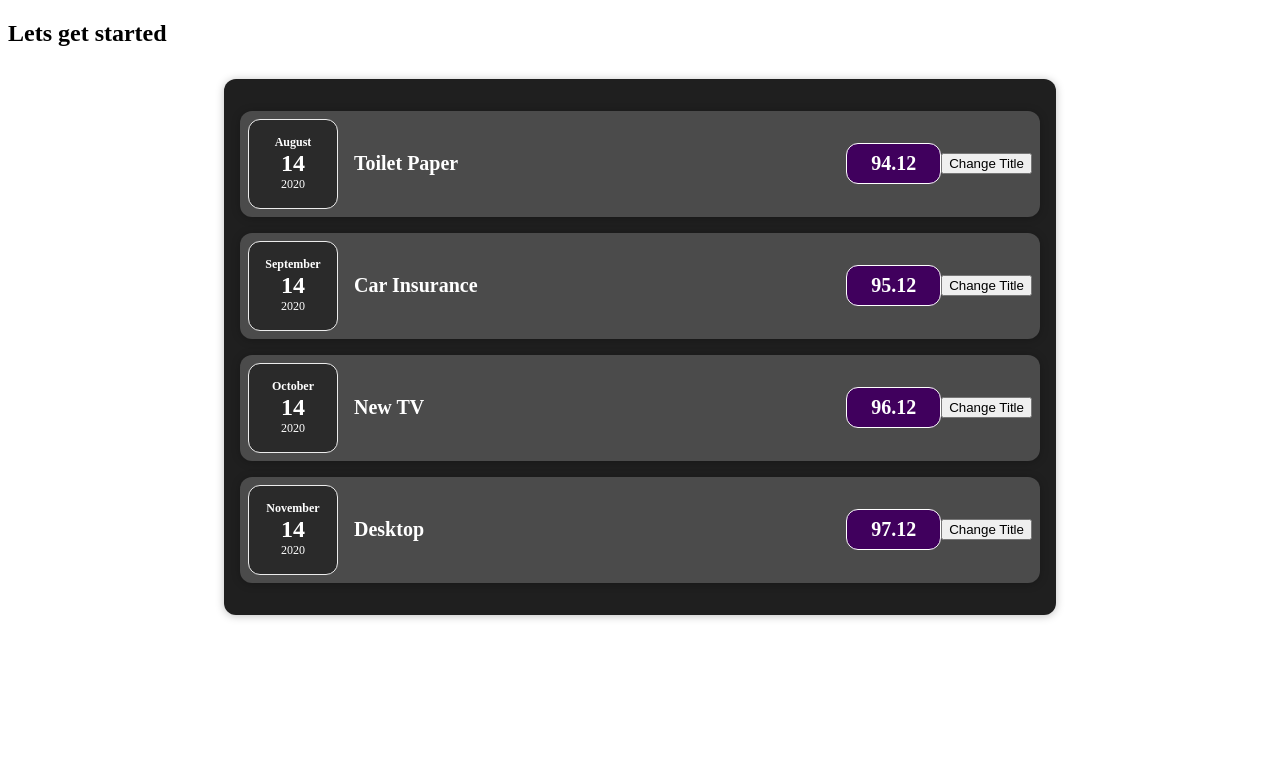
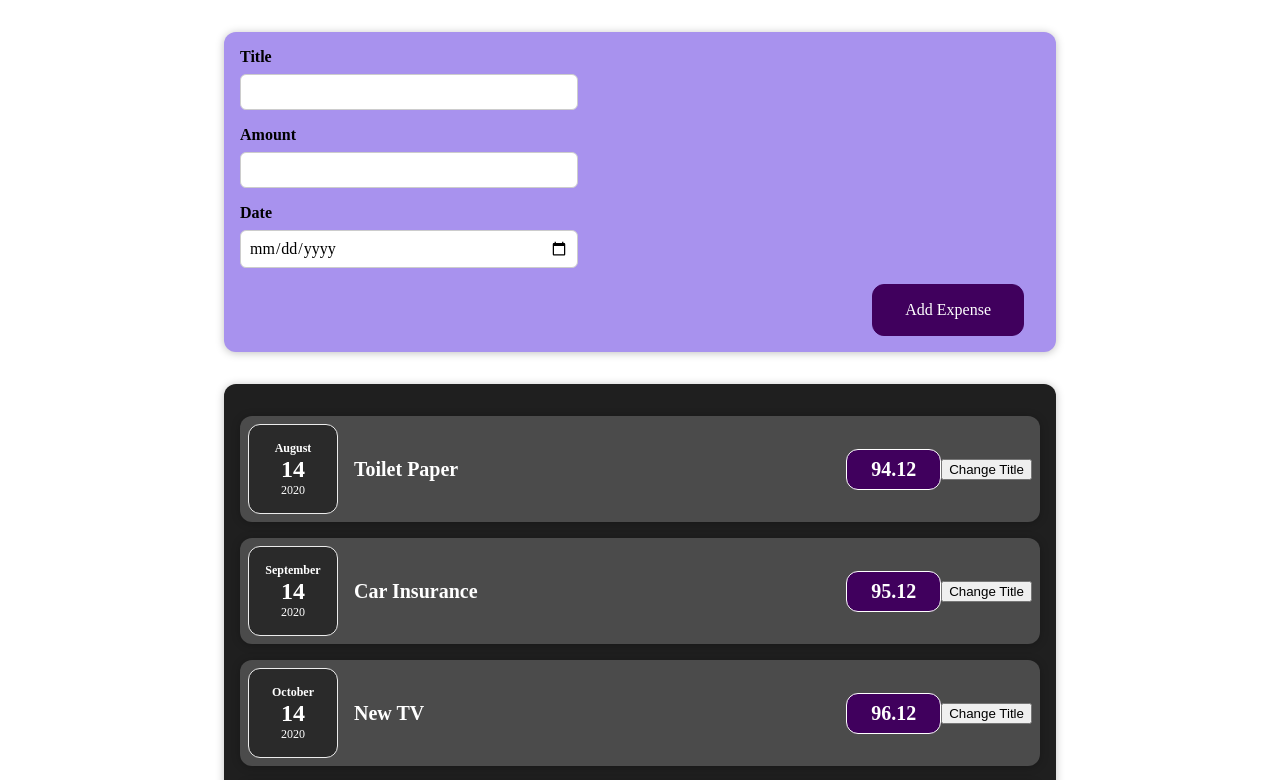
Before and after one commit to Gajendrakm/codeusingreactjs, a React (Create React App) app: page / in a window 1280 px wide. Shown: the top 780 px of the page. Built offline with nearby package versions, Linux system fonts and the light colour scheme.

Commit message:
ExpenseForm_Rendered

```diff
--- a/src/App.js
+++ b/src/App.js
@@ -1,4 +1,5 @@
 import Expenses from "./components/Expense/Expenses";
+import NewExpense from './components/NewExpense/NewExpense';
 
 function App() {
     const expenses =[
@@ -13,7 +14,7 @@
 
     return (
         <div>
-            <h2>Lets get started</h2>
+            <NewExpense/>
             <Expenses items={expenses}/>
         </div>
     )
--- /dev/null
+++ b/src/components/NewExpense/ExpenseForm.css
@@ -0,0 +1,26 @@
+.new-expense__controls {
+  display: flex;
+  flex-wrap: wrap;
+  gap: 1rem;
+  margin-bottom: 1rem;
+  text-align: left;
+}
+
+.new-expense__control label {
+  font-weight: bold;
+  margin-bottom: 0.5rem;
+  display: block;
+}
+
+.new-expense__control input {
+  font: inherit;
+  padding: 0.5rem;
+  border-radius: 6px;
+  border: 1px solid #ccc;
+  width: 20rem;
+  max-width: 100%;
+}
+
+.new-expense__actions {
+  text-align: right;
+}
--- a/src/components/NewExpense/ExpenseForm.js
+++ b/src/components/NewExpense/ExpenseForm.js
@@ -0,0 +1,35 @@
+import React from 'react';
+
+import './ExpenseForm.css';
+
+
+const ExpenseForm = () => {
+
+    return (
+        <form>
+            <div className='new-expense__controls'>
+                <div className='new-expense__control'>
+                    <label>Title</label>
+                    <input type='text'/>
+                </div>
+            </div>
+            <div className='new-expense__controls'>
+                <div className='new-expense__control'>
+                    <label>Amount</label>
+                    <input type='number' min="0.01" step="0.01"/>
+                </div>
+            </div>
+            <div className='new-expense__controls'>
+                <div className='new-expense__control'>
+                    <label>Date</label>
+                    <input type='date' min="2019-01-01" max="2022-12-31"/>
+                </div>
+            </div>
+            <div className='new-expense__actions'>
+                <button type='submit'>Add Expense</button>
+            </div>
+        </form>
+    )
+};
+
+export default ExpenseForm;
--- a/src/components/NewExpense/NewExpense.css
+++ b/src/components/NewExpense/NewExpense.css
@@ -0,0 +1,39 @@
+
+.new-expense {
+    background-color: #a892ee;
+    padding: 1rem;
+    margin: 2rem auto;
+    width: 50rem;
+    max-width: 95%;
+    border-radius: 12px;
+    text-align: center;
+    box-shadow: 0 1px 8px rgba(0, 0, 0, 0.25);
+}
+
+.new-expense button {
+  font: inherit;
+  cursor: pointer;
+  padding: 1rem 2rem;
+  border: 1px solid #40005d;
+  background-color: #40005d;
+  color: white;
+  border-radius: 12px;
+  margin-right: 1rem;
+}
+
+.new-expense button:hover,
+.new-expense button:active {
+  background-color: #510674;
+  border-color: #510674;
+}
+
+.new-expense button.alternative {
+  color: #220131;
+  border-color: transparent;
+  background-color: transparent;
+}
+
+.new-expense button.alternative:hover,
+.new-expense button.alternative:active {
+  background-color: #ddb3f8;
+}
--- a/src/components/NewExpense/NewExpense.js
+++ b/src/components/NewExpense/NewExpense.js
@@ -1 +1,14 @@
 import React from 'react';
+
+import ExpenseForm from './ExpenseForm'
+import './NewExpense.css'
+
+const NewExpense = () => {
+    return (
+    <div className="new-expense">
+        <ExpenseForm />
+    </div>
+    );
+};
+
+export default NewExpense;
```
